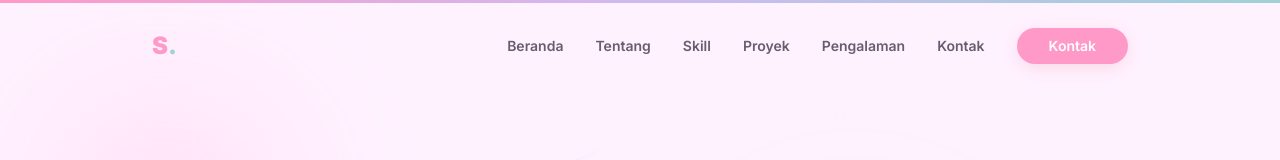
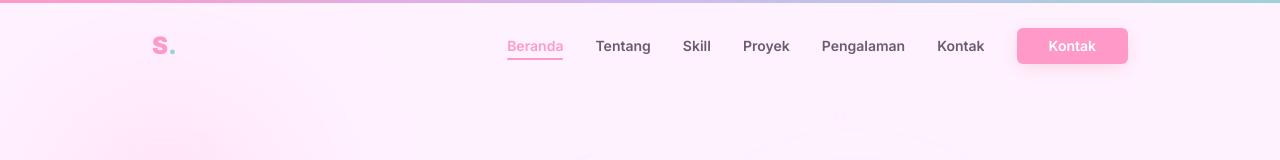
Before and after one commit to el-pablos/web-porto-salsa, a Next.js app: page / in a window 1280 px wide. Shown: the top 160 px of the page. Built offline with nearby package versions, Linux system fonts and the light colour scheme.

Commit message:
improve: navbar dengan active section indicator, stagger animation, keyboard nav dan scroll lock
el-pablos <yeteprem.end23juni@gmail.com>

```diff
--- a/src/components/Navbar.tsx
+++ b/src/components/Navbar.tsx
@@ -1,71 +1,304 @@
-'use client';
+"use client";
 
-import { useState, useEffect } from 'react';
-import { motion, AnimatePresence } from 'framer-motion';
+import { useState, useEffect, useRef, useCallback, useId } from "react";
+import { motion, AnimatePresence } from "framer-motion";
+
+// Variants untuk stagger animation saat navbar entrance
+const navbarContainerVariants = {
+  hidden: { opacity: 0 },
+  visible: {
+    opacity: 1,
+    transition: {
+      staggerChildren: 0.08,
+      delayChildren: 0.1,
+    },
+  },
+};
+
+const logoVariants = {
+  hidden: { opacity: 0, y: -20, scale: 0.8 },
+  visible: {
+    opacity: 1,
+    y: 0,
+    scale: 1,
+    transition: {
+      type: "spring",
+      stiffness: 300,
+      damping: 20,
+    },
+  },
+};
+
+const navLinkVariants = {
+  hidden: { opacity: 0, y: -15 },
+  visible: {
+    opacity: 1,
+    y: 0,
+    transition: {
+      type: "spring",
+      stiffness: 300,
+      damping: 25,
+    },
+  },
+};
+
+const mobileToggleVariants = {
+  hidden: { opacity: 0, scale: 0.8 },
+  visible: {
+    opacity: 1,
+    scale: 1,
+    transition: {
+      type: "spring",
+      stiffness: 300,
+      damping: 20,
+      delay: 0.3,
+    },
+  },
+};
 
 const navLinks = [
-  { name: 'Beranda', href: '#beranda' },
-  { name: 'Tentang', href: '#tentang' },
-  { name: 'Skill', href: '#skill' },
-  { name: 'Proyek', href: '#proyek' },
-  { name: 'Pengalaman', href: '#pengalaman' },
-  { name: 'Kontak', href: '#kontak' },
+  { name: "Beranda", href: "#beranda", sectionId: "beranda" },
+  { name: "Tentang", href: "#tentang", sectionId: "tentang" },
+  { name: "Skill", href: "#skill", sectionId: "skill" },
+  { name: "Proyek", href: "#proyek", sectionId: "proyek" },
+  { name: "Pengalaman", href: "#pengalaman", sectionId: "pengalaman" },
+  { name: "Kontak", href: "#kontak", sectionId: "kontak" },
 ];
 
 export function Navbar() {
   const [isScrolled, setIsScrolled] = useState(false);
   const [isMobileMenuOpen, setIsMobileMenuOpen] = useState(false);
+  const [activeSection, setActiveSection] = useState<string>("beranda");
+  const observerRef = useRef<IntersectionObserver | null>(null);
+
+  // Refs untuk keyboard navigation dan focus management
+  const mobileMenuRef = useRef<HTMLDivElement>(null);
+  const mobileToggleRef = useRef<HTMLButtonElement>(null);
+  const firstFocusableRef = useRef<HTMLAnchorElement>(null);
+  const lastFocusableRef = useRef<HTMLAnchorElement>(null);
+
+  // Unique ID untuk ARIA attributes
+  const mobileMenuId = useId();
+
+  // IntersectionObserver untuk mendeteksi section yang visible
+  const setupIntersectionObserver = useCallback(() => {
+    // Cleanup observer sebelumnya
+    if (observerRef.current) {
+      observerRef.current.disconnect();
+    }
+
+    const options: IntersectionObserverInit = {
+      root: null,
+      rootMargin: "-20% 0px -70% 0px", // Trigger saat section 20% dari atas viewport
+      threshold: 0,
+    };
+
+    observerRef.current = new IntersectionObserver((entries) => {
+      entries.forEach((entry) => {
+        if (entry.isIntersecting) {
+          setActiveSection(entry.target.id);
+        }
+      });
+    }, options);
+
+    // Observe semua section
+    navLinks.forEach((link) => {
+      const section = document.getElementById(link.sectionId);
+      if (section) {
+        observerRef.current?.observe(section);
+      }
+    });
+  }, []);
 
   useEffect(() => {
     const handleScroll = () => {
       setIsScrolled(window.scrollY > 20);
     };
-    window.addEventListener('scroll', handleScroll);
-    return () => window.removeEventListener('scroll', handleScroll);
+    window.addEventListener("scroll", handleScroll);
+    return () => window.removeEventListener("scroll", handleScroll);
   }, []);
+
+  // Setup IntersectionObserver setelah mount
+  useEffect(() => {
+    // Delay sedikit untuk memastikan semua section sudah di-render
+    const timer = setTimeout(() => {
+      setupIntersectionObserver();
+    }, 100);
+
+    return () => {
+      clearTimeout(timer);
+      observerRef.current?.disconnect();
+    };
+  }, [setupIntersectionObserver]);
+
+  // Scroll lock saat mobile menu terbuka
+  useEffect(() => {
+    if (isMobileMenuOpen) {
+      // Disable body scroll
+      document.body.style.overflow = "hidden";
+    } else {
+      // Re-enable body scroll
+      document.body.style.overflow = "";
+    }
+
+    // Cleanup saat unmount
+    return () => {
+      document.body.style.overflow = "";
+    };
+  }, [isMobileMenuOpen]);
+
+  // Keyboard navigation: Escape untuk close mobile menu
+  useEffect(() => {
+    const handleKeyDown = (event: KeyboardEvent) => {
+      if (event.key === "Escape" && isMobileMenuOpen) {
+        setIsMobileMenuOpen(false);
+        // Return focus ke toggle button
+        mobileToggleRef.current?.focus();
+      }
+    };
+
+    document.addEventListener("keydown", handleKeyDown);
+    return () => document.removeEventListener("keydown", handleKeyDown);
+  }, [isMobileMenuOpen]);
+
+  // Focus trap untuk mobile menu
+  useEffect(() => {
+    if (!isMobileMenuOpen) return;
+
+    const handleTabKeyPress = (event: KeyboardEvent) => {
+      if (event.key !== "Tab") return;
+
+      const focusableElements =
+        mobileMenuRef.current?.querySelectorAll<HTMLElement>(
+          'a[href], button:not([disabled]), [tabindex]:not([tabindex="-1"])',
+        );
+
+      if (!focusableElements || focusableElements.length === 0) return;
+
+      const firstElement = focusableElements[0];
+      const lastElement = focusableElements[focusableElements.length - 1];
+
+      // Shift+Tab dari element pertama -> pindah ke element terakhir
+      if (event.shiftKey && document.activeElement === firstElement) {
+        event.preventDefault();
+        lastElement.focus();
+      }
+      // Tab dari element terakhir -> pindah ke element pertama
+      else if (!event.shiftKey && document.activeElement === lastElement) {
+        event.preventDefault();
+        firstElement.focus();
+      }
+    };
+
+    document.addEventListener("keydown", handleTabKeyPress);
+    return () => document.removeEventListener("keydown", handleTabKeyPress);
+  }, [isMobileMenuOpen]);
+
+  // Auto-focus ke menu pertama saat mobile menu dibuka
+  useEffect(() => {
+    if (isMobileMenuOpen) {
+      // Delay sedikit untuk memastikan animasi sudah mulai
+      const timer = setTimeout(() => {
+        firstFocusableRef.current?.focus();
+      }, 100);
+      return () => clearTimeout(timer);
+    }
+  }, [isMobileMenuOpen]);
 
   return (
     <nav
+      aria-label="Navigasi utama"
       className={`fixed top-0 left-0 right-0 z-50 transition-all duration-500 py-4 ${
-        isScrolled ? 'px-4' : 'px-6'
+        isScrolled ? "px-4" : "px-6"
       }`}
     >
       <div
         className={`max-w-5xl mx-auto transition-all duration-500 rounded-soft-lg flex items-center justify-between px-6 py-3 ${
           isScrolled
-            ? 'bg-white/70 backdrop-blur-md shadow-soft border border-white/40'
-            : 'bg-transparent'
+            ? "bg-white/70 backdrop-blur-md shadow-soft border border-white/40"
+            : "bg-transparent"
         }`}
       >
-        <a href="#beranda" className="text-2xl font-black text-primary hover:scale-105 transition-transform">
+        <a
+          href="#beranda"
+          aria-label="Kembali ke beranda"
+          className="text-2xl font-black text-primary hover:scale-105 transition-transform rounded-md focus:outline-none focus-visible:ring-2 focus-visible:ring-primary focus-visible:ring-offset-2"
+        >
           S<span className="text-secondary">.</span>
         </a>
 
         {/* Desktop Menu */}
-        <div className="hidden md:flex items-center gap-8">
-          {navLinks.map((link) => (
+        <div
+          role="menubar"
+          aria-label="Menu navigasi desktop"
+          className="hidden md:flex items-center gap-8"
+        >
+          {navLinks.map((link) => {
+            const isActive = activeSection === link.sectionId;
+            return (
               <a
                 key={link.name}
                 href={link.href}
-              className="text-sm font-semibold text-neutral-light hover:text-primary transition-colors relative group"
+                role="menuitem"
+                aria-current={isActive ? "page" : undefined}
+                className={`text-sm font-semibold transition-colors duration-300 relative group rounded-md focus:outline-none focus-visible:ring-2 focus-visible:ring-primary focus-visible:ring-offset-2 ${
+                  isActive
+                    ? "text-primary"
+                    : "text-neutral-light hover:text-primary"
+                }`}
               >
                 {link.name}
-              <span className="absolute -bottom-1 left-0 w-0 h-0.5 bg-primary transition-all duration-300 group-hover:w-full" />
+                {/* Active indicator dengan animasi smooth */}
+                {isActive ? (
+                  <motion.span
+                    layoutId="activeIndicator"
+                    className="absolute -bottom-1 left-0 right-0 h-0.5 bg-primary rounded-full"
+                    initial={false}
+                    transition={{
+                      type: "spring",
+                      stiffness: 380,
+                      damping: 30,
+                    }}
+                  />
+                ) : (
+                  <span className="absolute -bottom-1 left-0 w-0 h-0.5 bg-primary/50 transition-all duration-300 group-hover:w-full rounded-full" />
+                )}
               </a>
-          ))}
-          <a href="#kontak" className="btn-primary py-2 text-sm">
+            );
+          })}
+          <a
+            href="#kontak"
+            role="menuitem"
+            className="btn-primary py-2 text-sm rounded-md focus:outline-none focus-visible:ring-2 focus-visible:ring-primary focus-visible:ring-offset-2"
+          >
             Kontak
           </a>
         </div>
 
         {/* Mobile Toggle */}
         <button
-          className="md:hidden w-10 h-10 flex flex-col items-center justify-center gap-1.5"
+          ref={mobileToggleRef}
+          type="button"
+          aria-expanded={isMobileMenuOpen}
+          aria-controls={mobileMenuId}
+          aria-label={
+            isMobileMenuOpen ? "Tutup menu navigasi" : "Buka menu navigasi"
+          }
+          className="md:hidden w-10 h-10 flex flex-col items-center justify-center gap-1.5 rounded-md focus:outline-none focus-visible:ring-2 focus-visible:ring-primary focus-visible:ring-offset-2"
           onClick={() => setIsMobileMenuOpen(!isMobileMenuOpen)}
         >
-          <div className={`w-6 h-0.5 bg-neutral-light transition-all ${isMobileMenuOpen ? 'rotate-45 translate-y-2' : ''}`} />
-          <div className={`w-6 h-0.5 bg-neutral-light transition-all ${isMobileMenuOpen ? 'opacity-0' : ''}`} />
-          <div className={`w-6 h-0.5 bg-neutral-light transition-all ${isMobileMenuOpen ? '-rotate-45 -translate-y-2' : ''}`} />
+          <span
+            aria-hidden="true"
+            className={`w-6 h-0.5 bg-neutral-light transition-all ${isMobileMenuOpen ? "rotate-45 translate-y-2" : ""}`}
+          />
+          <span
+            aria-hidden="true"
+            className={`w-6 h-0.5 bg-neutral-light transition-all ${isMobileMenuOpen ? "opacity-0" : ""}`}
+          />
+          <span
+            aria-hidden="true"
+            className={`w-6 h-0.5 bg-neutral-light transition-all ${isMobileMenuOpen ? "-rotate-45 -translate-y-2" : ""}`}
+          />
         </button>
       </div>
 
@@ -73,22 +306,55 @@ export function Navbar() {
       <AnimatePresence>
         {isMobileMenuOpen && (
           <motion.div
+            ref={mobileMenuRef}
+            id={mobileMenuId}
+            role="menu"
+            aria-label="Menu navigasi mobile"
             initial={{ opacity: 0, y: -20 }}
             animate={{ opacity: 1, y: 0 }}
             exit={{ opacity: 0, y: -20 }}
             className="absolute top-24 left-4 right-4 bg-white/95 backdrop-blur-xl rounded-soft-xl shadow-soft-lg border border-white/40 p-8 md:hidden flex flex-col gap-6 items-center"
           >
-            {navLinks.map((link) => (
+            {navLinks.map((link, index) => {
+              const isActive = activeSection === link.sectionId;
+              const isFirst = index === 0;
+              return (
                 <a
                   key={link.name}
+                  ref={isFirst ? firstFocusableRef : undefined}
                   href={link.href}
+                  role="menuitem"
+                  aria-current={isActive ? "page" : undefined}
                   onClick={() => setIsMobileMenuOpen(false)}
-                className="text-lg font-bold text-neutral-light hover:text-primary transition-colors"
+                  className={`text-lg font-bold transition-colors duration-300 flex items-center gap-2 rounded-md focus:outline-none focus-visible:ring-2 focus-visible:ring-primary focus-visible:ring-offset-2 ${
+                    isActive
+                      ? "text-primary"
+                      : "text-neutral-light hover:text-primary"
+                  }`}
                 >
+                  {/* Dot indicator untuk mobile */}
+                  {isActive && (
+                    <motion.span
+                      layoutId="mobileActiveIndicator"
+                      className="w-2 h-2 bg-primary rounded-full"
+                      initial={{ scale: 0 }}
+                      animate={{ scale: 1 }}
+                      transition={{
+                        type: "spring",
+                        stiffness: 500,
+                        damping: 30,
+                      }}
+                    />
+                  )}
                   {link.name}
                 </a>
-            ))}
-            <a href="#kontak" onClick={() => setIsMobileMenuOpen(false)} className="btn-primary w-full text-center">
+              );
+            })}
+            <a
+              href="#kontak"
+              onClick={() => setIsMobileMenuOpen(false)}
+              className="btn-primary w-full text-center"
+            >
               Kontak Saya
             </a>
           </motion.div>
```
Lines whose indentation alone changed are shown as unchanged.
